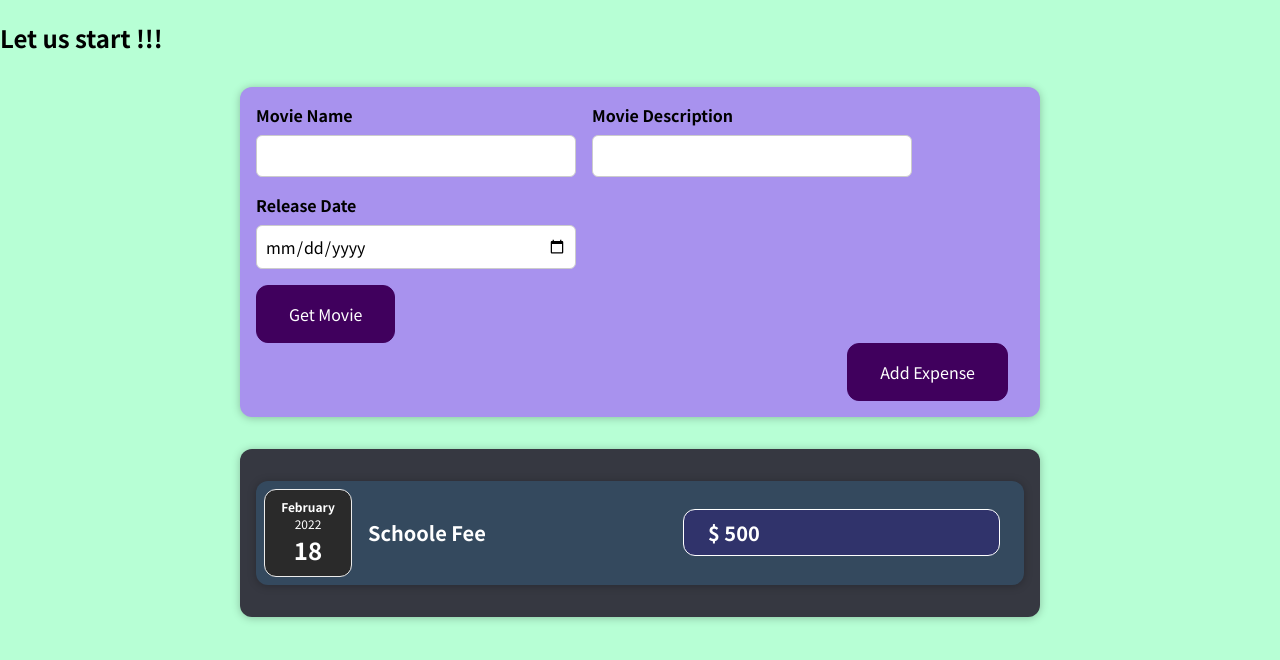
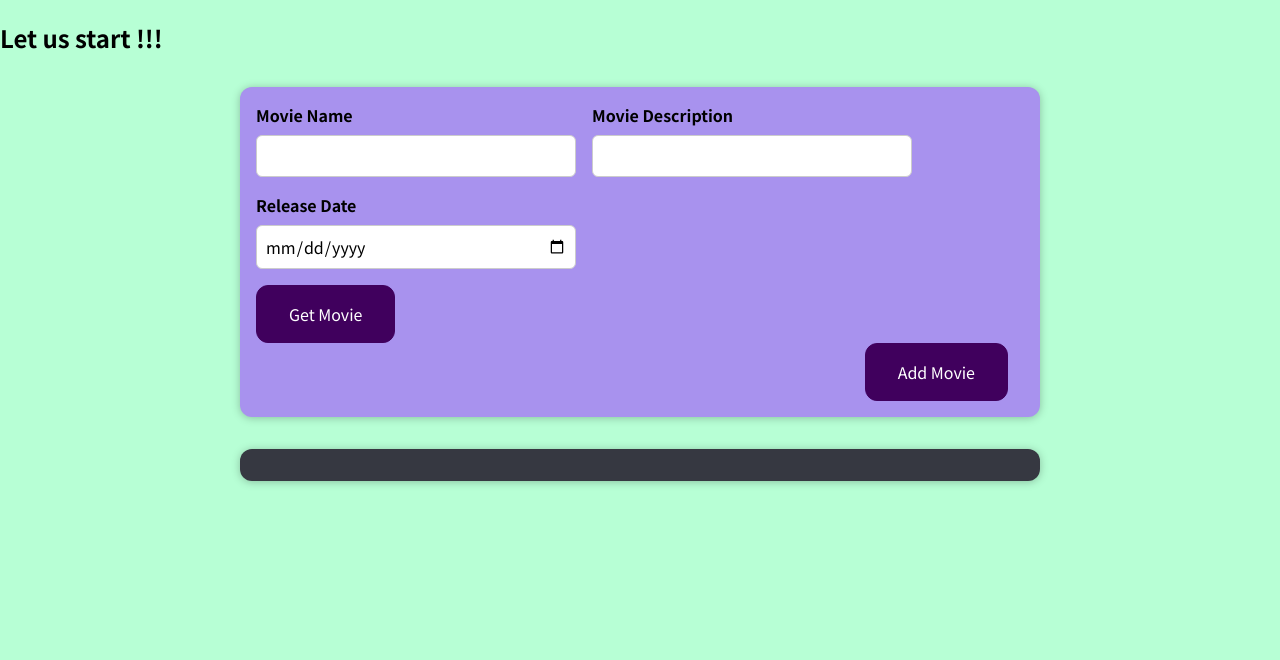
Before and after one commit to simplyatul/react-app, a React (Create React App) app: page / in a window 1280 px wide. Shown: the top 660 px of the page. Built offline with nearby package versions, Linux system fonts and the light colour scheme.

Commit message:
more changes

```diff
--- a/src/App.js
+++ b/src/App.js
@@ -3,12 +3,12 @@ import React, { useState } from "react";
 import NewExpense from "./components/NewExpense/NewExpense";
 
 const DUMMY_DATA = [
-  {
-    id: "e1",
-    title: "Schoole Fee",
-    amount: 500,
-    date: new Date(2022, 1, 18),
-  },
+  // {
+  //   id: "e1",
+  //   title: "Schoole Fee",
+  //   amount: 500,
+  //   date: new Date(2022, 1, 18),
+  // },
   // {
   //   id: "e2",
   //   title: "Rent",
--- a/src/components/Expenses/ExpenseDate.js
+++ b/src/components/Expenses/ExpenseDate.js
@@ -8,9 +8,9 @@ const ExpenseDate = (props) => {
 
   return (
     <div className="expense-date">
-      <div className="expense-date__month"> {month} </div>
+      {/* <div className="expense-date__month"> {month} </div> */}
       <div className="expense-date__year"> {year} </div>
-      <div className="expense-date__day"> {day} </div>
+      {/* <div className="expense-date__day"> {day} </div> */}
     </div>
   );
 };
--- a/src/components/Expenses/ExpenseItem.js
+++ b/src/components/Expenses/ExpenseItem.js
@@ -9,7 +9,7 @@ const ExpenseItem = (props) => {
       <ExpenseDate date={props.date} />
       <div className="expense-item__description">
         <h2> {props.title} </h2>
-        <h2 className="expense-item__price"> $ {props.amount} </h2>
+        <h2 className="expense-item__price"> {props.amount} </h2>
       </div>
     </Card>
   );
--- a/src/components/NewExpense/ExpenseForm.js
+++ b/src/components/NewExpense/ExpenseForm.js
@@ -18,15 +18,15 @@ const ExpenseForm = (props) => {
   };
 
   function fetchData(movieName) {
-    let api = "http://localhost:9009/v1/movies/" + movieName;
+    let api = "http://localhost:9009/demo/v1/movies/" + movieName;
     fetch(api)
       .then((response) => {
         return response.json();
       })
       .then((data) => {
-        console.log(data.title);
+        console.log(data);
         const movieData = {
-          date: new Date(data.released),
+          date: new Date(data.released, 0),
           title: data.title,
           amount: data.description,
         };
@@ -87,7 +87,7 @@ const ExpenseForm = (props) => {
       </div>
 
       <div className="new-expense__actions">
-        <button type="submit">Add Expense</button>
+        <button type="submit">Add Movie</button>
       </div>
     </form>
   );
```
